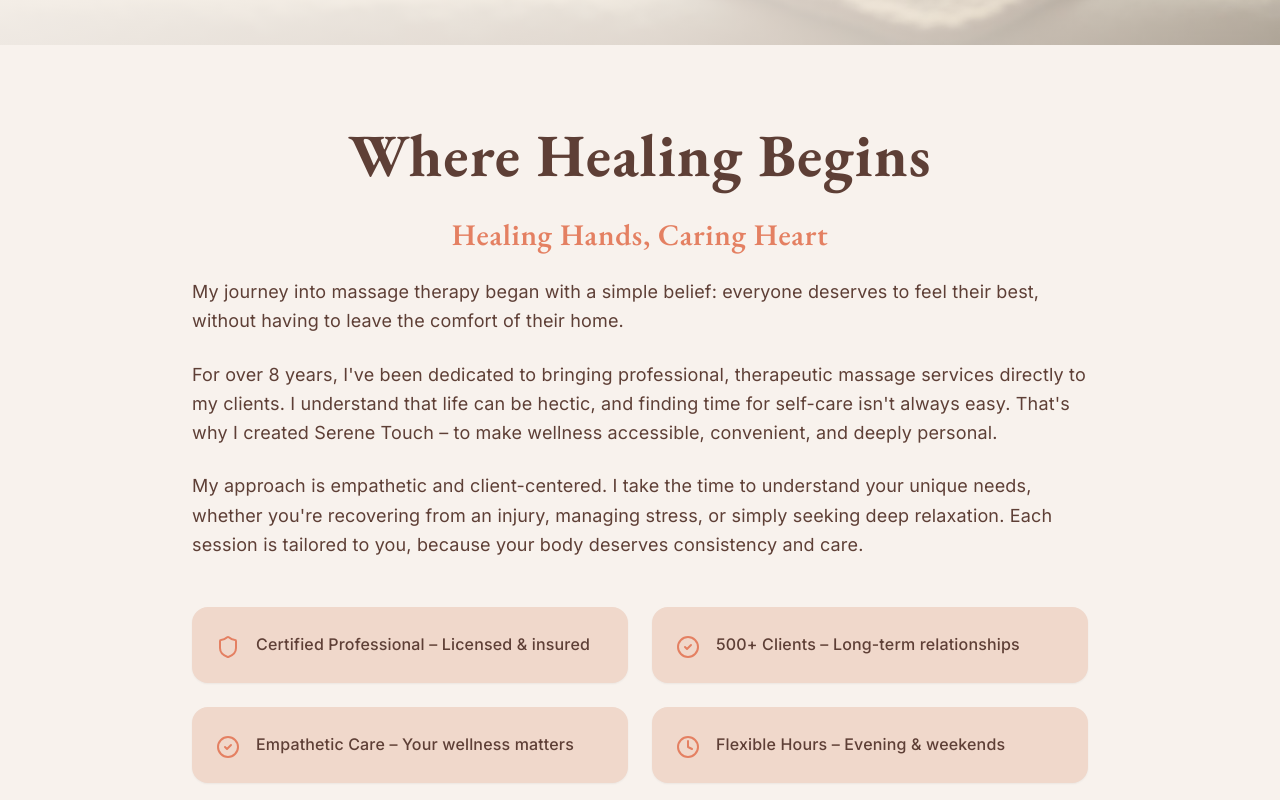
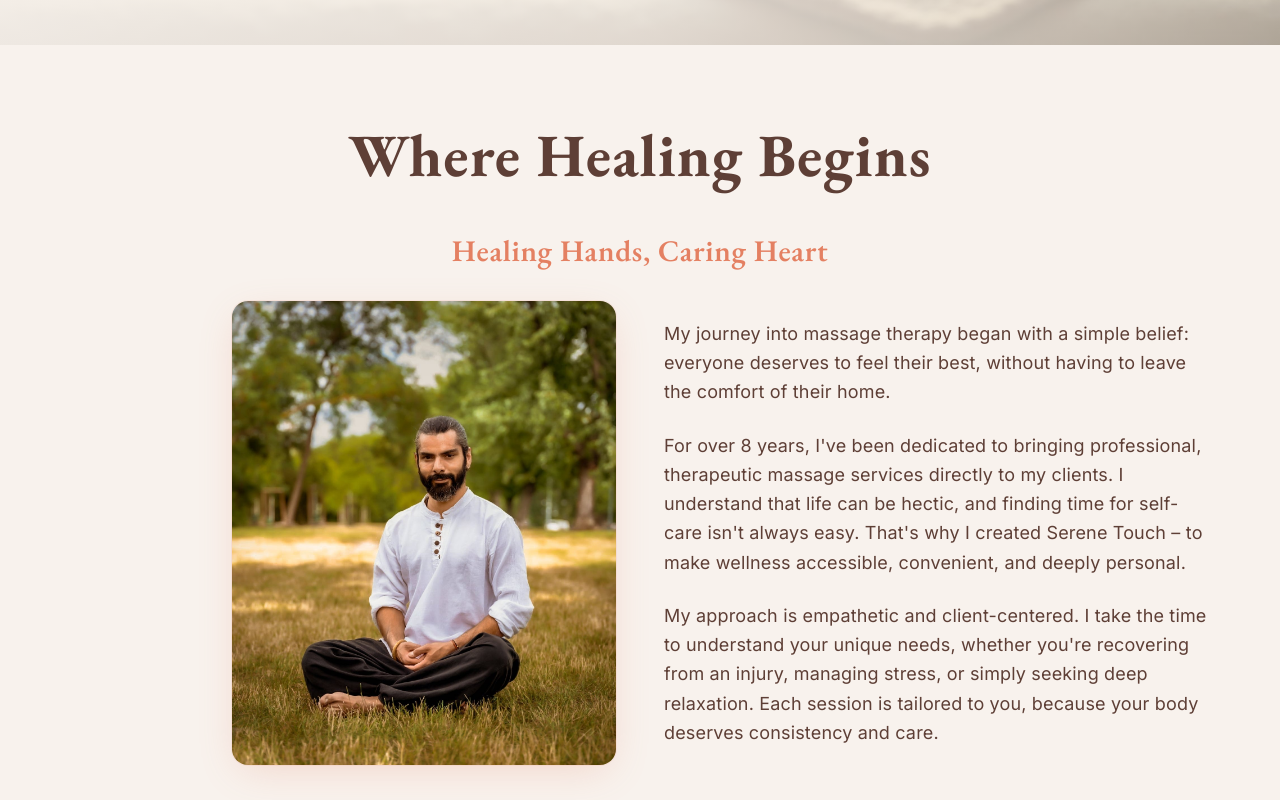
Before and after one commit to TerezaZdislava/home-touch-massage, a React (Vite) app: page / in a window 1280 px wide. Shown: the part 740-1540 px from the top of the page. Built offline with nearby package versions, Linux system fonts and the light colour scheme; the HTML template or start-up script is replaced by a standard one.

Commit message:
Add profile photo to About

```diff
--- a/src/components/About.tsx
+++ b/src/components/About.tsx
@@ -1,5 +1,6 @@
 import { Card, CardContent } from "@/components/ui/card";
 import { CheckCircle2, Clock, MapPin, Calendar, Shield } from "lucide-react";
+import therapistProfile from "@/assets/therapist-profile.jpg";
 
 const About = () => {
   const qualities = [
@@ -14,15 +15,34 @@ const About = () => {
       {/* Main About Section */}
       <section className="py-20 bg-background">
         <div className="container mx-auto px-4">
-          <div className="max-w-4xl mx-auto">
-            <h2 className="text-4xl md:text-5xl lg:text-6xl font-garamond font-bold text-foreground mb-8 text-center">
+          <div className="max-w-6xl mx-auto">
+            <h2 className="text-4xl md:text-5xl lg:text-6xl font-garamond font-bold text-foreground mb-12 text-center">
               Where Healing Begins
             </h2>
 
             <div className="mb-12">
-              <h3 className="text-2xl md:text-3xl font-garamond font-semibold text-primary mb-6 text-center">
+              <h3 className="text-2xl md:text-3xl font-garamond font-semibold text-primary mb-8 text-center">
                 Healing Hands, Caring Heart
               </h3>
+
+              {/* Side-by-side layout: Photo + Text */}
+              <div className="grid md:grid-cols-2 gap-8 md:gap-12 items-center mb-12">
+                {/* Profile Photo */}
+                <div className="flex justify-center md:justify-end">
+                  <div className="relative group">
+                    <img
+                      src={therapistProfile}
+                      alt="Professional massage therapist portrait"
+                      className="w-full max-w-sm rounded-2xl shadow-lg transition-transform duration-300 group-hover:scale-[1.02]"
+                      style={{
+                        boxShadow: '0 10px 40px -10px hsl(var(--primary) / 0.3)'
+                      }}
+                    />
+                    <div className="absolute inset-0 rounded-2xl ring-1 ring-primary/10"></div>
+                  </div>
+                </div>
+
+                {/* Text Content */}
                 <div className="space-y-6 text-lg text-foreground leading-relaxed">
                   <p>
                     My journey into massage therapy began with a simple belief: everyone deserves to feel
@@ -39,6 +59,7 @@ const About = () => {
                     needs, whether you're recovering from an injury, managing stress, or simply seeking deep
                     relaxation. Each session is tailored to you, because your body deserves consistency and care.
                   </p>
+                </div>
               </div>
             </div>
 
```
Also changed, not shown: src/assets/therapist-profile.jpg (added). Lines whose indentation alone changed are shown as unchanged.
